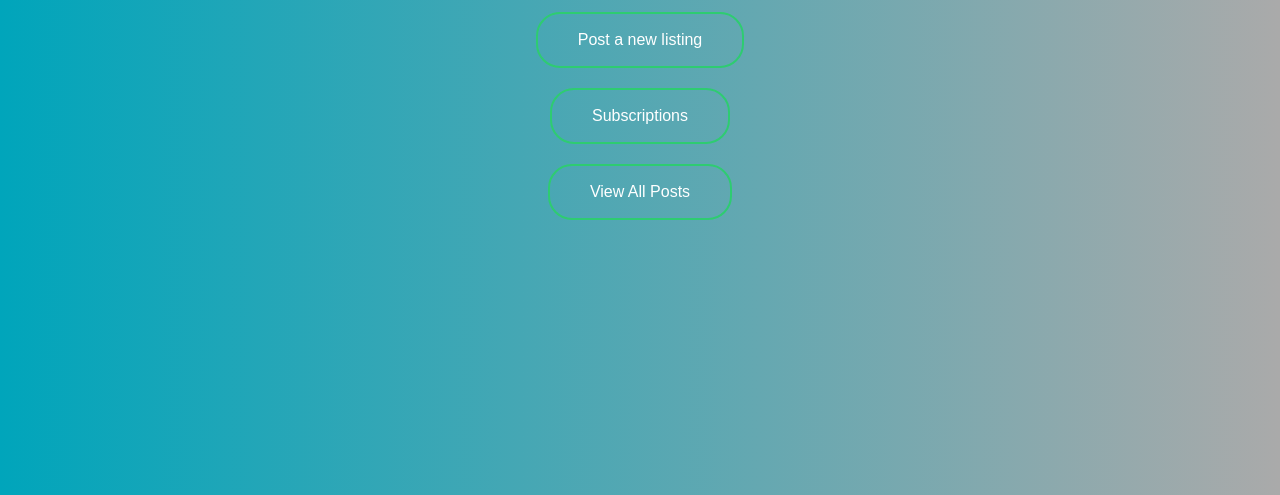
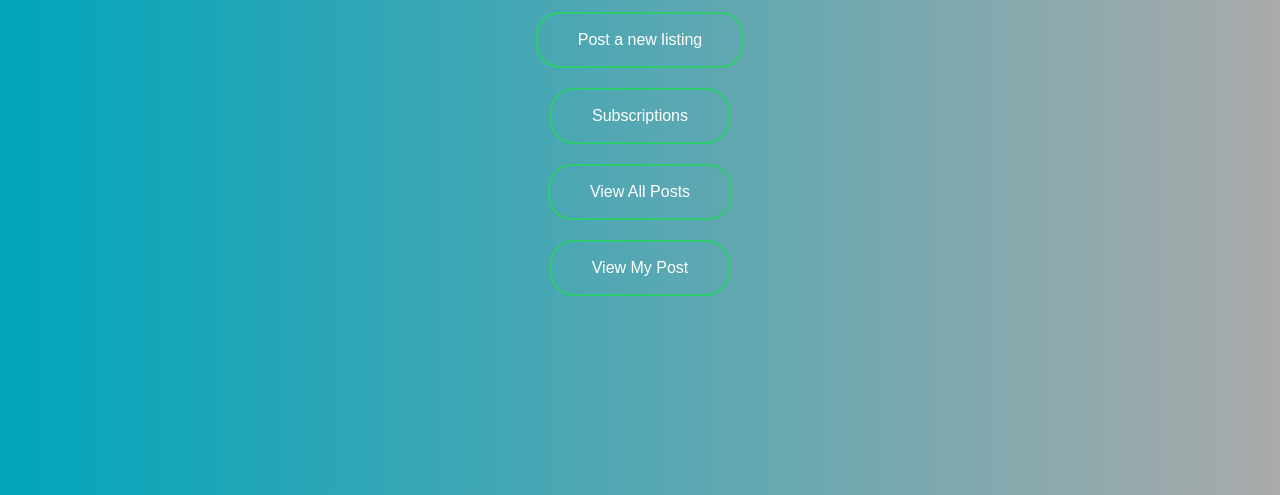
Before and after one commit to APAD-Summer2021/Team1-GroupProject, a Flask app: page /logged_in in a window 1280 px wide. Shown: the part 240-735 px from the top of the page. Run offline with Flask 2, Linux system fonts and the light colour scheme; the visitor is signed in with stand-in values (Sample User, id 1); some libraries are stand-ins or nearby versions.

Commit message:
added view my post in loggedin page

```diff
--- a/templates/logged_in.html
+++ b/templates/logged_in.html
@@ -22,6 +22,9 @@
 <form class = "loogedin" method="get" action="/view_all">
     <button type="submit">View All Posts</button>
 </form>
+<form class ="loogedin" method="get" action="/view_post">
+    <button type="submit">View My Post</button>
+</form>
 
 
 {% endblock %}
```
